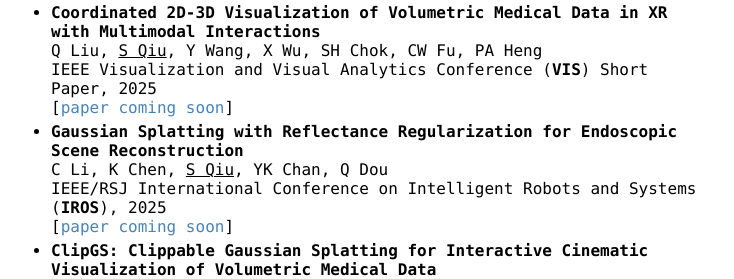
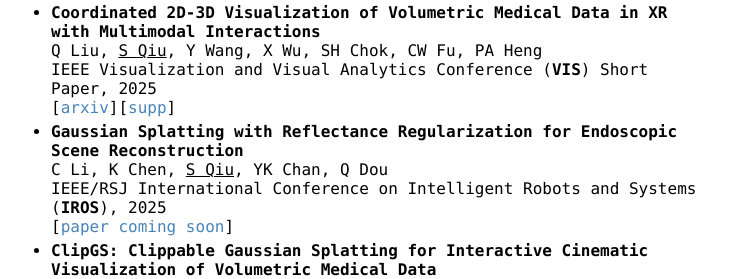
Before and after one commit to ShiQiu0419/ShiQiu0419.github.io, a Jekyll site: the page built from index.md, in a window 1280 px wide and 900 px high, scrolled down 928 px. Shown: the part 162-441 px from the top of the window, without its empty margins (259-993 px from the left). Built offline with Jekyll 4.4.1, drawn with Linux system fonts in a browser that asks for light colours; our own code applies the rules of GitHub Pages for plain Markdown files.

Commit message:
Update index.md

```diff
--- a/index.md
+++ b/index.md
@@ -37,7 +37,7 @@ IEEE International Conference on Computer Vision (**ICCV**), 2025
 * **Coordinated 2D-3D Visualization of Volumetric Medical Data in XR with Multimodal Interactions**
 Q Liu, <ins>S Qiu</ins>, Y Wang, X Wu, SH Chok, CW Fu, PA Heng
 IEEE Visualization and Visual Analytics Conference (**VIS**) Short Paper, 2025
-[[paper coming soon](https://shiqiu0419.github.io/)]
+[[arxiv](http://arxiv.org/abs/2506.22926)][[supp](https://osf.io/bpjq5/)]
 * **Gaussian Splatting with Reflectance Regularization for Endoscopic Scene Reconstruction**
 C Li, K Chen, <ins>S Qiu</ins>, YK Chan, Q Dou
 IEEE/RSJ International Conference on Intelligent Robots and Systems (**IROS**), 2025
```
